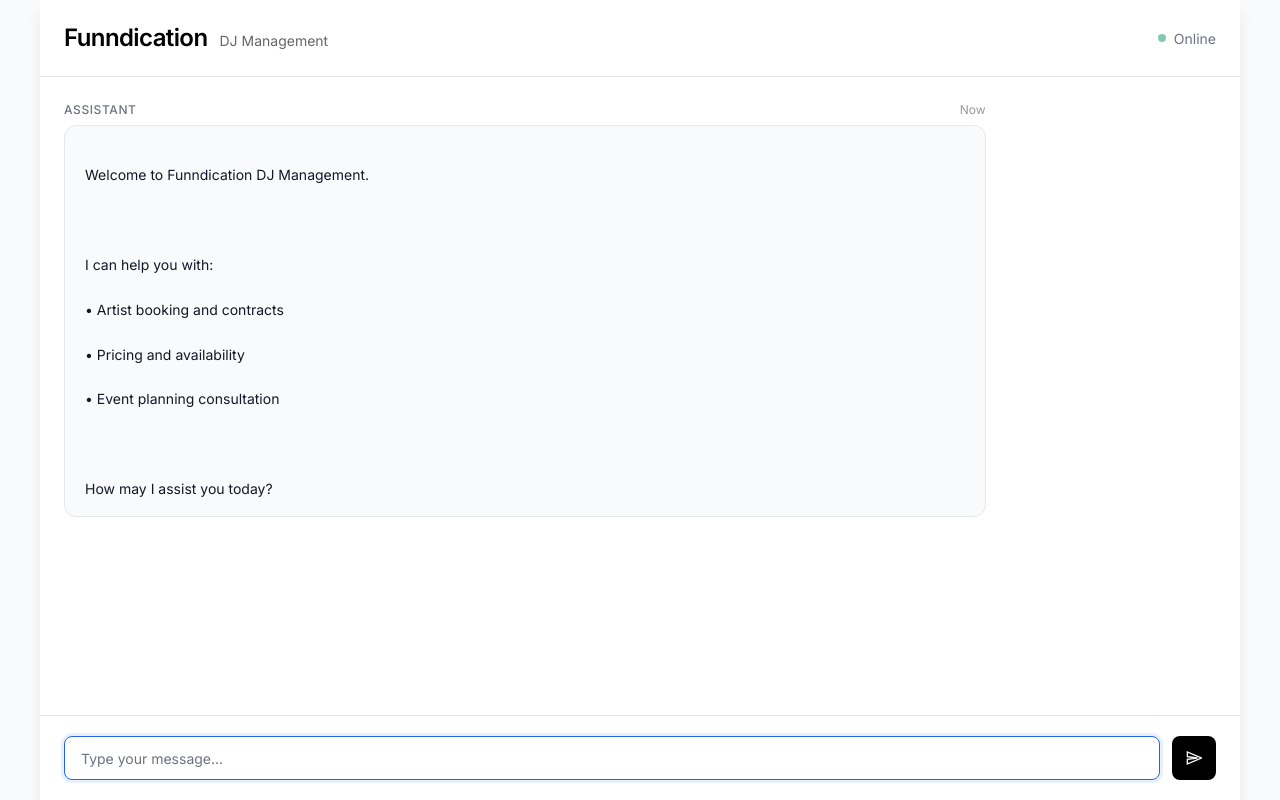
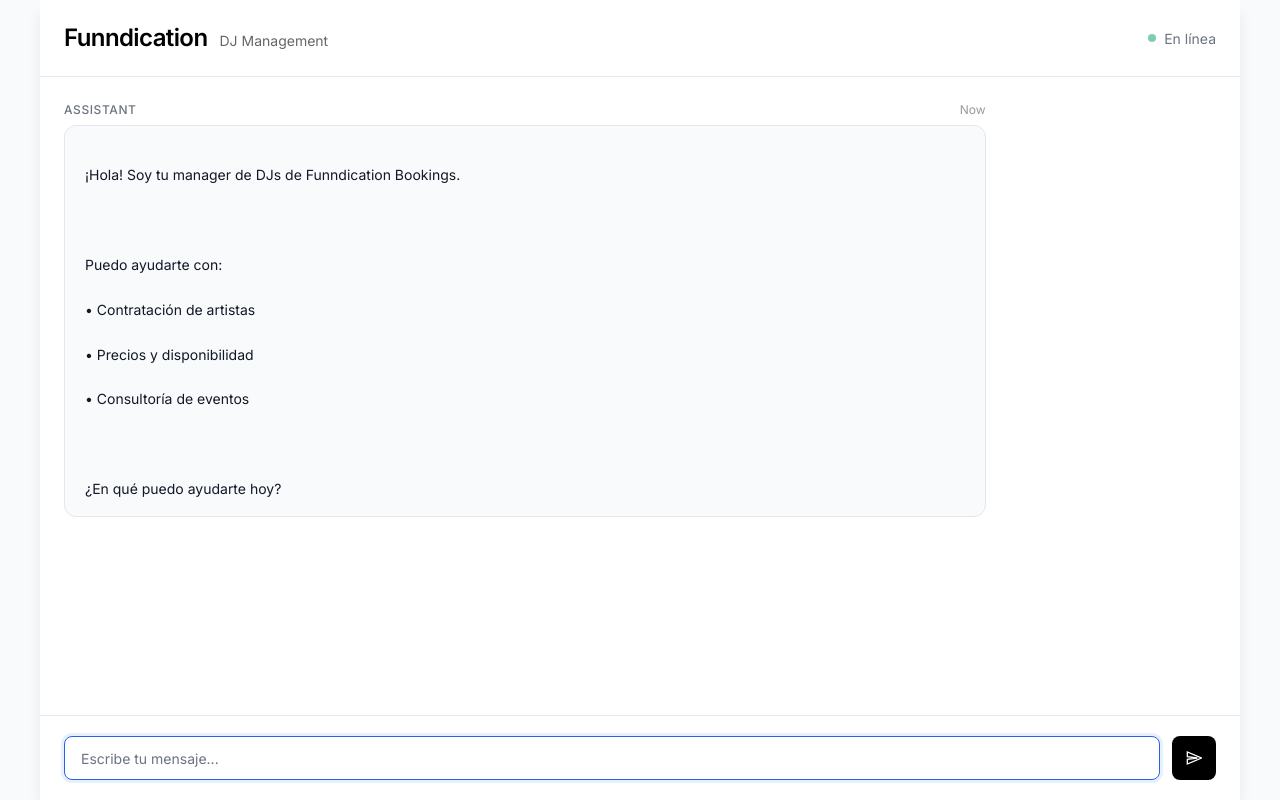
Before and after one commit to Acquarts/funndication-bookings, a plain HTML site: page static/index.html in a window 1280 px wide. Drawn offline with Linux system fonts and the light colour scheme.

Commit message:
Add files via upload

```diff
--- a/static/index.html
+++ b/static/index.html
@@ -18,7 +18,7 @@
             </div>
             <div class="status-indicator">
                 <div class="status-dot"></div>
-                <span>Online</span>
+                <span>En línea</span>
             </div>
         </header>
 
@@ -30,14 +30,14 @@
                         <span class="message-time">Now</span>
                     </div>
                     <div class="message-content">
-                        Welcome to Funndication DJ Management.
+                        ¡Hola! Soy tu manager de DJs de Funndication Bookings.
                         <br><br>
-                        I can help you with:
-                        <br>• Artist booking and contracts
-                        <br>• Pricing and availability
-                        <br>• Event planning consultation
+                        Puedo ayudarte con:
+                        <br>• Contratación de artistas
+                        <br>• Precios y disponibilidad
+                        <br>• Consultoría de eventos
                         <br><br>
-                        How may I assist you today?
+                        ¿En qué puedo ayudarte hoy?
                     </div>
                 </div>
             </div>
@@ -47,7 +47,7 @@
                     <input
                         type="text"
                         id="messageInput"
-                        placeholder="Type your message..."
+                        placeholder="Escribe tu mensaje..."
                         autocomplete="off"
                         spellcheck="false"
                     >
--- a/static/script.js
+++ b/static/script.js
@@ -92,7 +92,7 @@ class ChatInterface {
         } catch (error) {
             console.error('Error sending message:', error);
             this.addMessage(
-                'I apologize, but I encountered a technical issue. Please try again.',
+                'Lo siento, ocurrió un error técnico. Por favor, intenta de nuevo.',
                 'assistant'
             );
         } finally {
@@ -113,7 +113,7 @@ class ChatInterface {
 
         const senderSpan = document.createElement('span');
         senderSpan.className = 'sender-name';
-        senderSpan.textContent = sender === 'user' ? 'You' : 'Assistant';
+        senderSpan.textContent = sender === 'user' ? 'Tú' : 'Asistente';
 
         const timeSpan = document.createElement('span');
         timeSpan.className = 'message-time';
@@ -181,7 +181,7 @@ class ChatInterface {
     handleConversationEnd() {
         setTimeout(() => {
             this.addMessage(
-                'Thank you for using our service. Feel free to start a new conversation anytime.',
+                'Gracias por usar nuestro servicio. Puedes iniciar una nueva conversación cuando quieras.',
                 'assistant'
             );
 
```
